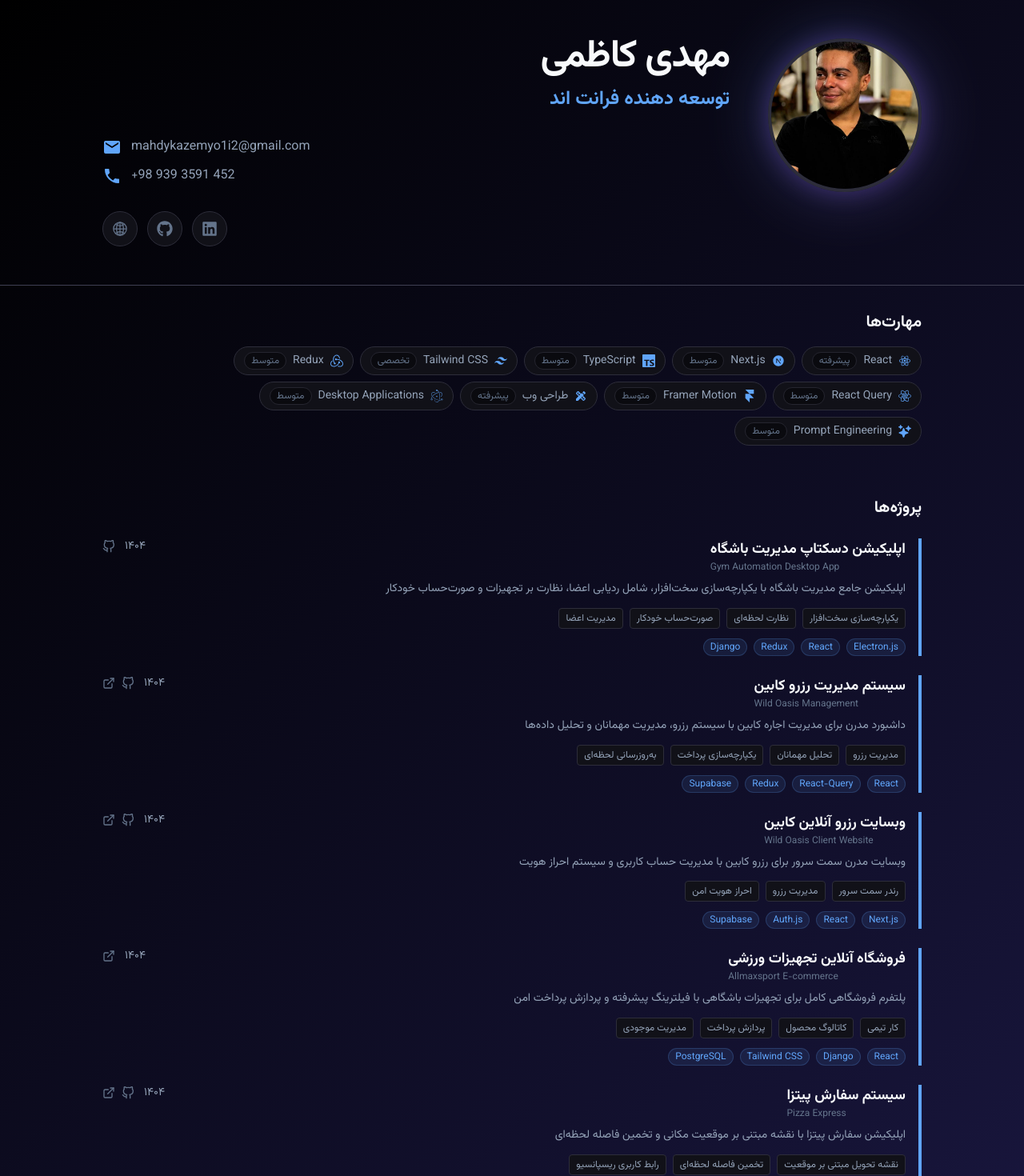
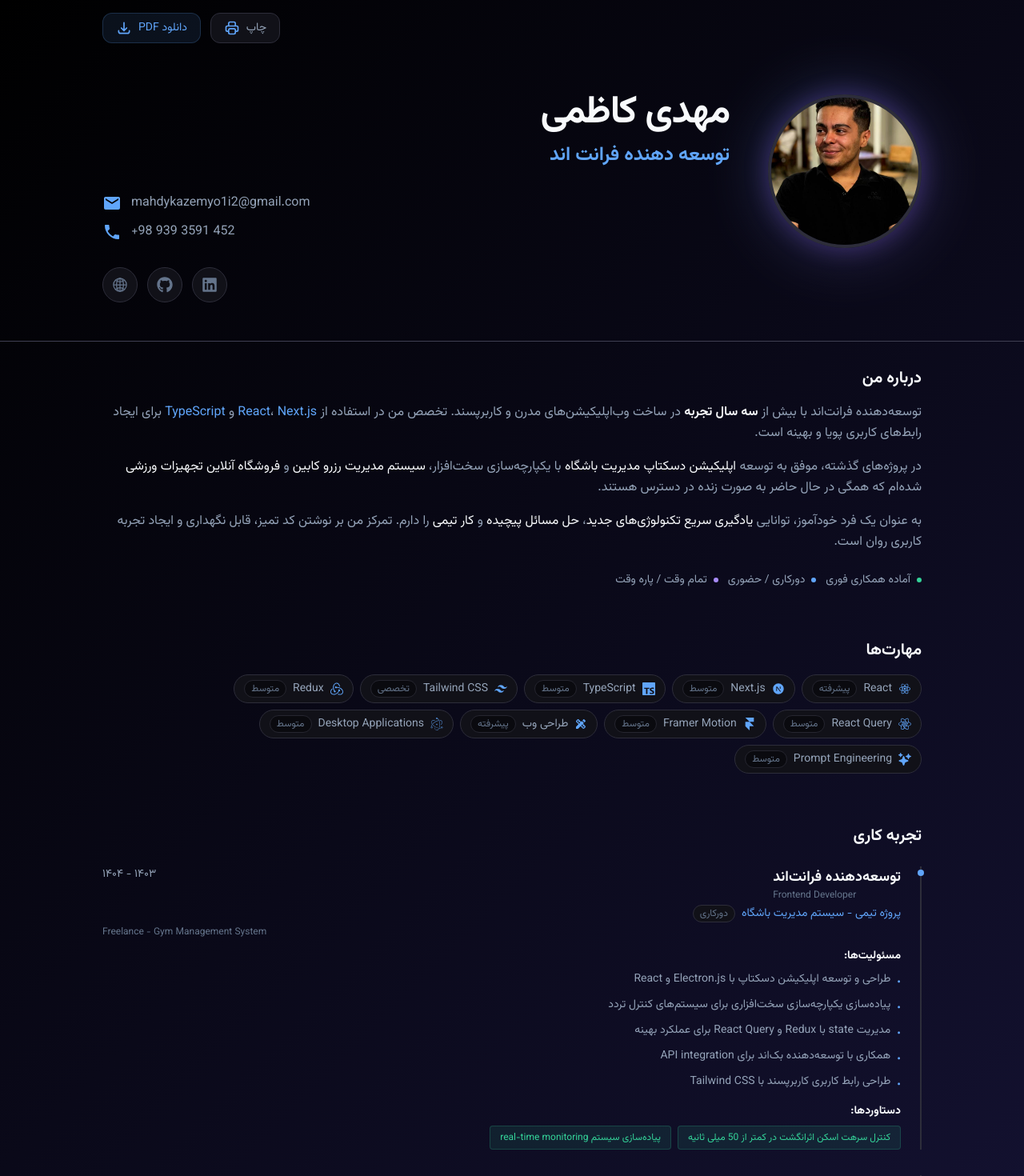
Before and after one commit to tiredbooy/portfolio, a Next.js app: page /resume in a window 1280 px wide. Shown: the top 1470 px of the page at 80% size. Built offline with nearby package versions, Linux system fonts and the light colour scheme.

Commit message:
added new part to resume page, and added print feature for resume page

```diff
--- a/app/_components/Resume.tsx
+++ b/app/_components/Resume.tsx
@@ -1,19 +1,23 @@
 import ResumeAbout from "./ResumeAbout";
 import ResumeEducationAndLanguages from "./ResumeEducationAndLanguages";
+import ResumeExperience from "./ResumeExperience";
 import ResumeHeader from "./ResumeHeader";
 import ResumeProjects from "./ResumeProjects";
 import ResumeSkills from "./ResumeSkills";
+import ResumeActions from "./ResumeActions";
 
-function Resume () {
+function Resume() {
   return (
     <div className="mx-auto max-w-7xl">
+      <ResumeActions />
       <ResumeHeader />
+      <ResumeAbout />
       <ResumeSkills />
+      <ResumeExperience />
       <ResumeProjects />
-      <ResumeAbout />
       <ResumeEducationAndLanguages />
     </div>
   );
-};
+}
 
 export default Resume;
--- /dev/null
+++ b/app/_components/ResumeActions.tsx
@@ -0,0 +1,155 @@
+"use client";
+import { HiOutlinePrinter, HiOutlineDownload } from "react-icons/hi";
+
+function ResumeActions() {
+  const handlePrint = () => {
+    window.print();
+  };
+
+  return (
+    <>
+      {/* Print Styles */}
+      <style jsx global>{`
+        @media print {
+          @page {
+            size: A4;
+            margin: 10mm;
+          }
+
+          body {
+            background: white !important;
+          }
+
+          * {
+            color: #000 !important;
+            background: white !important;
+            border-color: #ddd !important;
+          }
+
+          .print\\:hidden {
+            display: none !important;
+          }
+
+          /* Make text readable */
+          h1,
+          h2,
+          h3,
+          h4,
+          h5,
+          h6 {
+            color: #000 !important;
+            font-weight: bold !important;
+          }
+
+          /* Preserve some colors for important elements */
+          [class*="text-primary"],
+          [class*="bg-primary"] {
+            color: #2563eb !important;
+            border-color: #2563eb !important;
+          }
+
+          [class*="text-success"],
+          [class*="bg-success"] {
+            color: #059669 !important;
+            border-color: #059669 !important;
+          }
+
+          /* Reduce spacing for compact layout */
+          .px-6,
+          .px-8 {
+            padding-left: 1rem !important;
+            padding-right: 1rem !important;
+          }
+
+          .py-8,
+          .py-12 {
+            padding-top: 0.5rem !important;
+            padding-bottom: 0.5rem !important;
+          }
+
+          .mb-6,
+          .mb-8 {
+            margin-bottom: 0.5rem !important;
+          }
+
+          .space-y-6 > * + *,
+          .space-y-8 > * + * {
+            margin-top: 0.5rem !important;
+          }
+
+          /* Keep page breaks nice */
+          h3 {
+            page-break-after: avoid;
+          }
+
+          /* Smaller fonts for compact layout */
+          .text-5xl,
+          .text-4xl {
+            font-size: 1.5rem !important;
+          }
+
+          .text-3xl {
+            font-size: 1.25rem !important;
+          }
+
+          .text-2xl,
+          .text-xl {
+            font-size: 1rem !important;
+          }
+
+          .text-lg {
+            font-size: 0.9rem !important;
+          }
+
+          .text-base {
+            font-size: 0.85rem !important;
+          }
+
+          .text-sm {
+            font-size: 0.75rem !important;
+          }
+
+          .text-xs {
+            font-size: 0.7rem !important;
+          }
+
+          /* Smaller profile image */
+          img {
+            max-width: 10rem !important;
+            max-height: 10rem !important;
+          }
+        }
+      `}</style>
+
+      <div className="w-full px-6 sm:px-8 py-4 print:hidden" dir="rtl">
+        <div className="max-w-5xl mx-auto flex justify-end gap-3">
+          {/* Print Button */}
+          <button
+            onClick={handlePrint}
+            className="flex items-center gap-2 px-4 py-2 bg-surface border border-border rounded-lg hover:border-primary hover:bg-surface-elevated transition-all hover:shadow-glow group"
+            aria-label="Print Resume"
+          >
+            <span className="text-sm text-muted group-hover:text-foreground transition-colors">
+              چاپ
+            </span>
+            <HiOutlinePrinter className="w-5 h-5 text-primary group-hover:scale-110 transition-transform" />
+          </button>
+
+          {/* Download as PDF Button */}
+          <button
+            onClick={handlePrint}
+            className="flex items-center gap-2 px-4 py-2 bg-primary/10 border border-primary/20 rounded-lg hover:bg-primary/20 hover:border-primary transition-all hover:shadow-glow group"
+            aria-label="Download Resume as PDF"
+          >
+            <span className="text-sm text-primary group-hover:text-foreground transition-colors font-medium">
+              دانلود PDF
+            </span>
+            <HiOutlineDownload className="w-5 h-5 text-primary group-hover:text-foreground group-hover:scale-110 transition-all" />
+          </button>
+        </div>
+      </div>
+    </>
+  );
+}
+
+export default ResumeActions;
--- a/app/_components/ResumeExperience.tsx
+++ b/app/_components/ResumeExperience.tsx
@@ -0,0 +1,128 @@
+function ResumeExperience() {
+  const experiences = [
+    {
+      title: "توسعه‌دهنده فرانت‌اند",
+      titleEn: "Frontend Developer",
+      company: "پروژه تیمی - سیستم مدیریت باشگاه",
+      companyEn: "Freelance - Gym Management System",
+      duration: "۱۴۰۳ - ۱۴۰۴",
+      type: "دورکاری",
+      responsibilities: [
+        "طراحی و توسعه اپلیکیشن دسکتاپ با Electron.js و React",
+        "پیاده‌سازی یکپارچه‌سازی سخت‌افزاری برای سیستم‌های کنترل تردد",
+        "مدیریت state با Redux و React Query برای عملکرد بهینه",
+        "همکاری با توسعه‌دهنده بک‌اند برای API integration",
+        "طراحی رابط کاربری کاربرپسند با Tailwind CSS",
+      ],
+      achievements: [
+        "کنترل سرهت اسکن اثرانگشت در کمتر از  50 میلی ثانیه",
+        "پیاده‌سازی سیستم real-time monitoring",
+      ],
+    },
+    {
+      title: "توسعه‌دهنده فرانت‌اند",
+      titleEn: "Frontend Developer",
+      company: "پروژه تیمی - Allmaxsport",
+      companyEn: "Team Project - Allmaxsport E-commerce",
+      duration: "۱۴۰۴",
+      type: "دورکاری",
+      responsibilities: [
+        "توسعه رابط کاربری فروشگاه آنلاین با React و Tailwind CSS",
+        "پیاده‌سازی فیلترینگ پیشرفته محصولات و سیستم جستجو",
+        "همکاری در تیم برای یکپارچه‌سازی فرانت‌اند با Django backend",
+        "بهینه‌سازی عملکرد و responsive design",
+      ],
+      achievements: [
+        "پلتفرم به صورت live و در حال استفاده",
+        "تجربه کار تیمی و همکاری با بک‌اند",
+      ],
+    },
+  ];
+
+  return (
+    <div className="w-full px-6 sm:px-8 py-8" dir="rtl">
+      <div className="max-w-5xl mx-auto">
+        {/* Section Title */}
+        <h3 className="text-xl font-bold text-foreground mb-6">تجربه کاری</h3>
+
+        {/* Experience List */}
+        <div className="space-y-8">
+          {experiences.map((exp, index) => (
+            <div key={index} className="relative pr-6 border-r-2 border-border">
+              {/* Timeline Dot */}
+              <div className="absolute right-[-5px] top-1 w-2 h-2 rounded-full bg-primary"></div>
+
+              {/* Job Header */}
+              <div className="mb-3">
+                <div className="flex flex-col sm:flex-row sm:items-start sm:justify-between gap-2 mb-1">
+                  <div>
+                    <h4 className="text-lg font-bold text-foreground">
+                      {exp.title}
+                    </h4>
+                    <p className="text-xs text-subtle" dir="ltr">
+                      {exp.titleEn}
+                    </p>
+                  </div>
+                  <span className="text-sm text-muted">{exp.duration}</span>
+                </div>
+
+                <div className="flex flex-wrap items-center gap-2">
+                  <p className="text-sm font-medium text-primary">
+                    {exp.company}
+                  </p>
+                  <span className="text-xs px-2 py-0.5 bg-surface border border-border rounded-full text-subtle">
+                    {exp.type}
+                  </span>
+                </div>
+                <p className="text-xs text-subtle mt-1" dir="ltr">
+                  {exp.companyEn}
+                </p>
+              </div>
+
+              {/* Responsibilities */}
+              <div className="mb-3">
+                <p className="text-sm font-semibold text-foreground mb-2">
+                  مسئولیت‌ها:
+                </p>
+                <ul className="space-y-1.5">
+                  {exp.responsibilities.map((resp, idx) => (
+                    <li
+                      key={idx}
+                      className="text-sm text-muted flex items-start gap-2"
+                    >
+                      <span className="text-primary mt-1.5 flex-shrink-0">
+                        •
+                      </span>
+                      <span className="leading-relaxed">{resp}</span>
+                    </li>
+                  ))}
+                </ul>
+              </div>
+
+              {/* Achievements */}
+              {exp.achievements && exp.achievements.length > 0 && (
+                <div>
+                  <p className="text-sm font-semibold text-foreground mb-2">
+                    دستاورد‌ها:
+                  </p>
+                  <div className="flex flex-wrap gap-2">
+                    {exp.achievements.map((achievement, idx) => (
+                      <div
+                        key={idx}
+                        className="text-xs px-3 py-1.5 bg-success/10 text-success border border-success/20 rounded"
+                      >
+                        {achievement}
+                      </div>
+                    ))}
+                  </div>
+                </div>
+              )}
+            </div>
+          ))}
+        </div>
+      </div>
+    </div>
+  );
+}
+
+export default ResumeExperience;
--- a/app/globals.css
+++ b/app/globals.css
@@ -294,3 +294,15 @@ html {
     pointer-events: none;
   }
 }
+
+@media print {
+  body {
+    background: white !important;
+  }
+
+  * {
+    color-adjust: exact;
+    -webkit-print-color-adjust: exact;
+    print-color-adjust: exact;
+  }
+}
```
Also changed, not shown: 1 other file (tests, documents, lock files or other folders).
